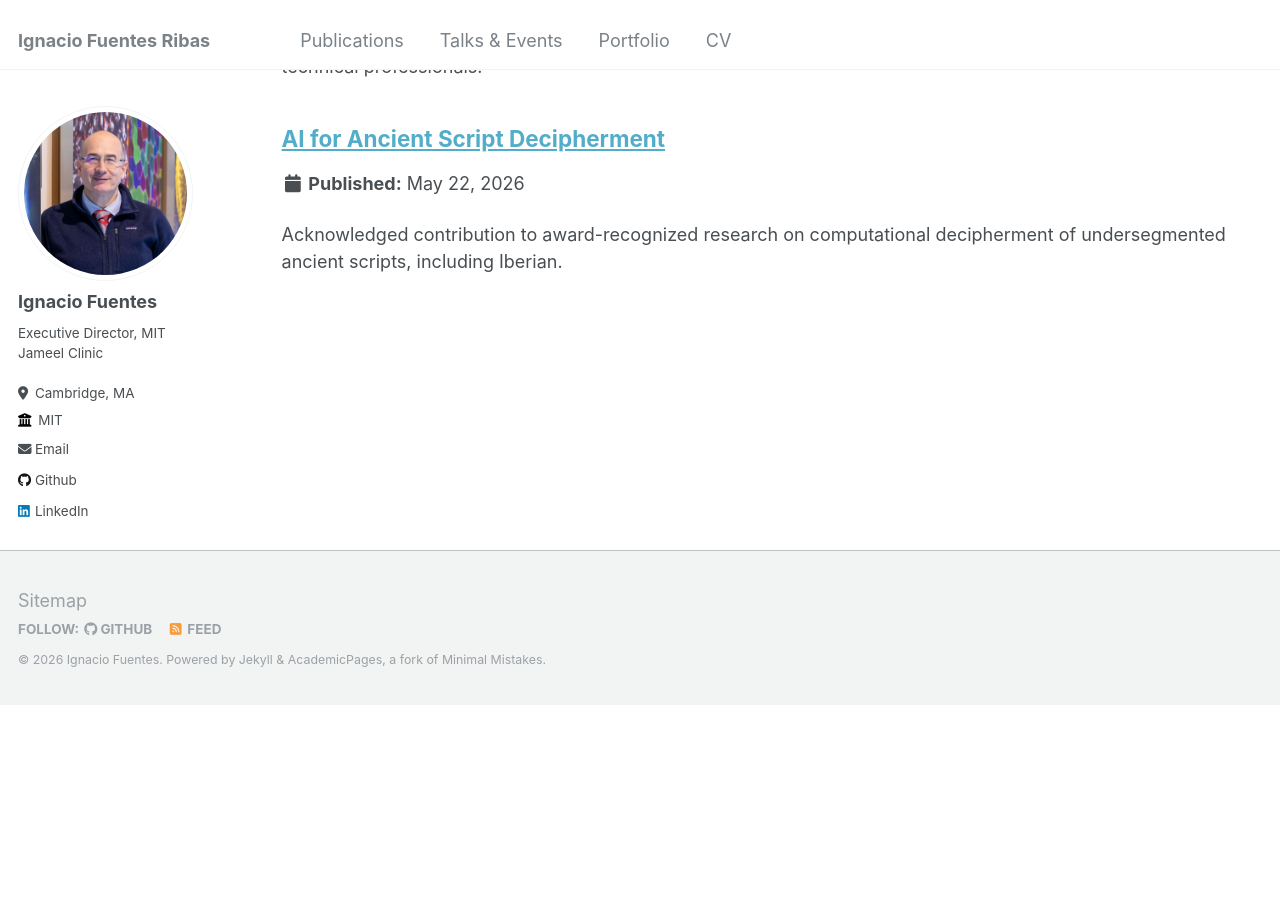
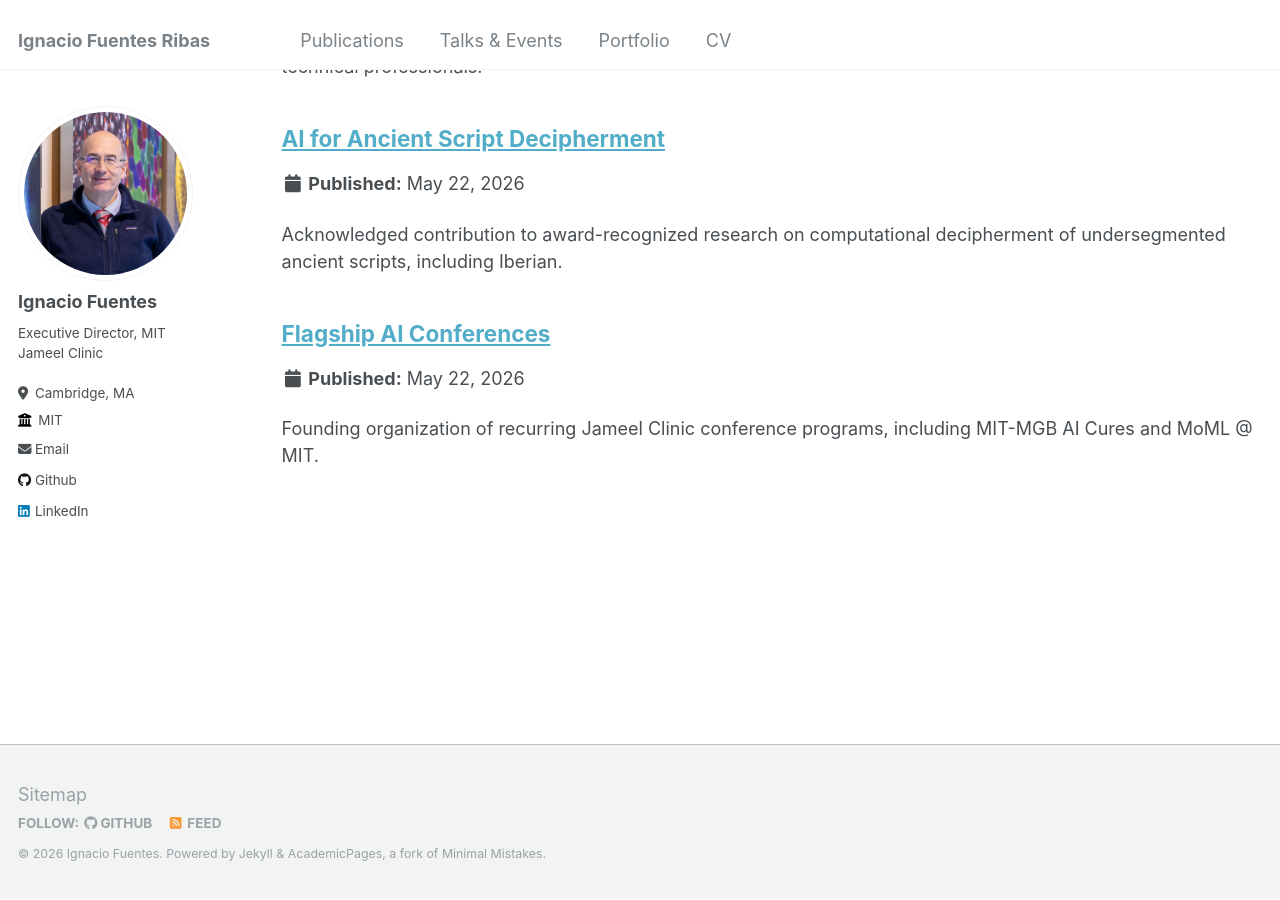
Before and after one commit to ifuentes3/ifuentes3.github.io, a Jekyll site: the page built from _pages/portfolio.html, in a window 1280 px wide and 900 px high, scrolled down 583 px. Built offline with Jekyll 4.4.1, drawn with Linux system fonts in a browser that asks for light colours; before the commit the page ends 1289 px from its top, so only the background shows below that.

Commit message:
Add flagship conference organizer roles

```diff
--- a/_pages/cv.md
+++ b/_pages/cv.md
@@ -79,6 +79,8 @@ Service and leadership
 * Convener and organizer, MIT Professional Education June machine learning sequence, including Foundations earlier in the week and Advanced later in the week, with Regina Barzilay, Tommi Jaakkola, and colleagues
 * Organizer, high school summer programming for students exploring AI, health, research, and entrepreneurship
 * Mentor to young and curious minds pursuing AI, health, and research projects
+* Founding organizer, yearly MIT-MGB AI Cures series
+* Founding organizer, MoML @ MIT molecular machine learning conference
 * Member, World Economic Forum Digital Health Transformation Initiative, AI Strategic Advisory Group
 * Advisor, World Economic Forum on Digital Healthcare Transformation
 * Co-chair and board member, BSS Finance and Compensation Committee
--- /dev/null
+++ b/_portfolio/portfolio-5.md
@@ -0,0 +1,12 @@
+---
+title: "Flagship AI Conferences"
+excerpt: "Founding organization of recurring Jameel Clinic conference programs, including MIT-MGB AI Cures and MoML @ MIT."
+collection: portfolio
+---
+
+Ignacio has organized flagship Jameel Clinic conference programs from their inception, including the yearly MIT-MGB AI Cures series and MoML @ MIT.
+
+These programs convene researchers, clinicians, students, industry leaders, and technical experts across clinical AI, AI for health, drug discovery, and molecular machine learning.
+
+- [MoML @ MIT 2025](https://jclinic.mit.edu/events/moml-mit-2025/)
+- [MoML @ MIT program](https://www.moml.mit.edu/program)
```
Also changed, not shown: _pages/about.md (+3 -0 lines).
